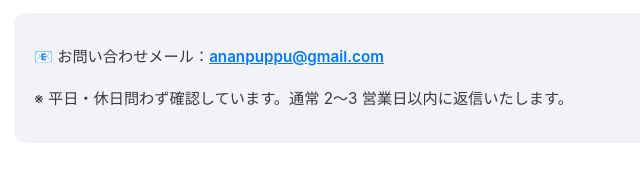
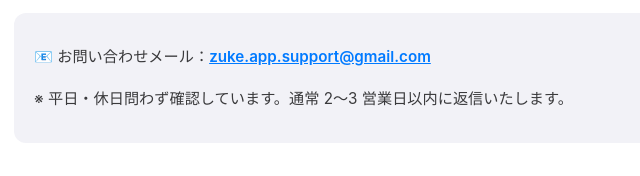
Before and after one commit to fh8fcrkgpp-maker/caloriemeter-privacy, a plain HTML site: page support.html in a window 1280 px wide. Shown: the part 211-387 px from the top of the page, 286-926 px from the left. Drawn offline with Linux system fonts and the light colour scheme.

Commit message:
連絡先メールをアプリ用窓口へ差し替え

```diff
--- a/support.html
+++ b/support.html
@@ -30,7 +30,7 @@
   <p>ご利用ありがとうございます。ご質問・不具合のご報告・ご要望は、下記の窓口までお気軽にお問い合わせください。</p>
 
   <div class="contact">
-    <p>📧 お問い合わせメール：<a href="mailto:ananpuppu@gmail.com?subject=%E3%82%AB%E3%83%AD%E3%83%AA%E3%83%BC%E6%AE%8B%E9%AB%98%E3%81%AE%E3%81%8A%E5%95%8F%E3%81%84%E5%90%88%E3%82%8F%E3%81%9B">ananpuppu@gmail.com</a></p>
+    <p>📧 お問い合わせメール：<a href="mailto:zuke.app.support@gmail.com?subject=%E3%82%AB%E3%83%AD%E3%83%AA%E3%83%BC%E6%AE%8B%E9%AB%98%E3%81%AE%E3%81%8A%E5%95%8F%E3%81%84%E5%90%88%E3%82%8F%E3%81%9B">zuke.app.support@gmail.com</a></p>
     <p>※ 平日・休日問わず確認しています。通常 2〜3 営業日以内に返信いたします。</p>
   </div>
 
```
